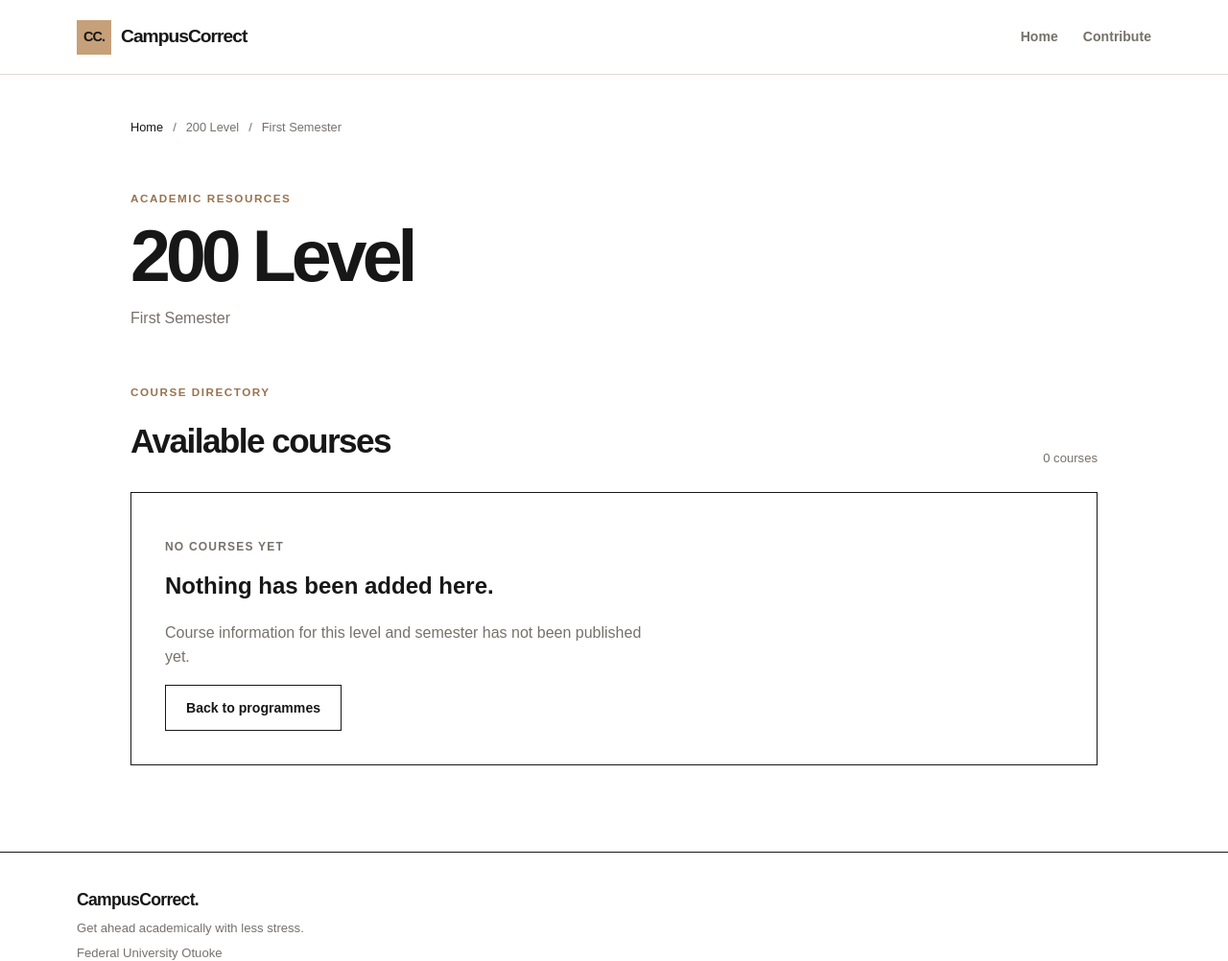
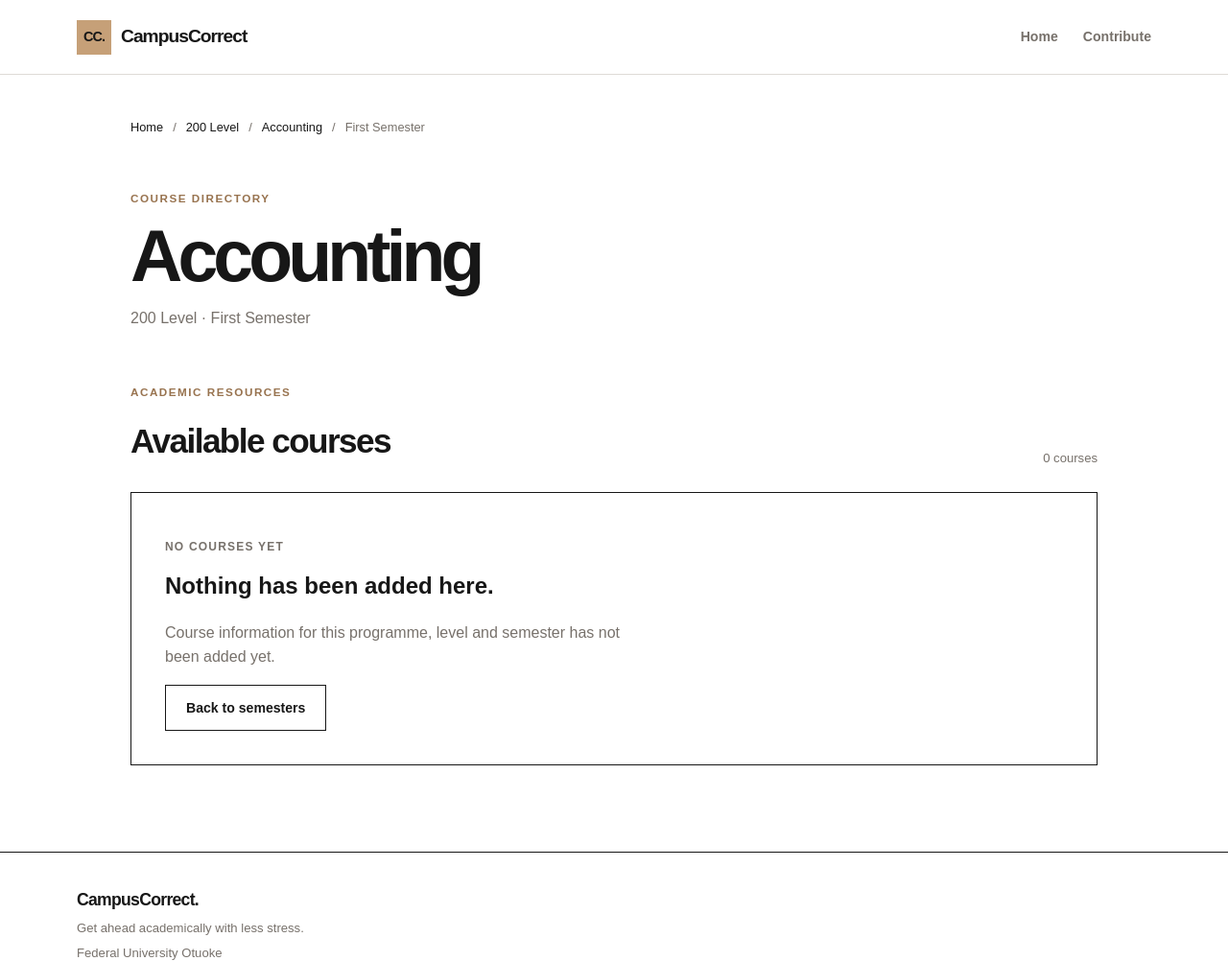
Before and after one commit to AgainBuilds/CampusCorrect, a FastAPI app: page /level/200/programme/4/semester/1 in a window 1280 px wide. Shown: the top 1002 px of the page at 96% size. Run offline with FastAPI, Linux system fonts and the light colour scheme; data comes from the database, SQL or seed files in the repository.

Commit message:
Update courses.html

```diff
--- a/app/templates/courses.html
+++ b/app/templates/courses.html
@@ -1,71 +1,122 @@
 
 {% extends "base.html" %}
 
-{% block title %}{{ level }} Level · {{ semester_name }} · CampusCorrect{% endblock %}
+{% block title %}{{ programme.name }} · {{ level }} Level · {{ semester_name }} · CampusCorrect{% endblock %}
 
 {% block content %}
+
 <section class="academic-page">
 
     <nav class="academic-breadcrumb" aria-label="Breadcrumb">
+
         <a href="/">Home</a>
         <span>/</span>
-        <span>{{ level }} Level</span>
+
+        <a href="/level/{{ level }}">
+            {{ level }} Level
+        </a>
         <span>/</span>
+
+        <a href="/level/{{ level }}/programme/{{ programme.id }}">
+            {{ programme.name }}
+        </a>
+        <span>/</span>
+
         <span>{{ semester_name }}</span>
+
     </nav>
 
     <header class="academic-heading">
-        <p class="eyebrow">ACADEMIC RESOURCES</p>
-        <h1>{{ level }} Level</h1>
-        <p class="academic-subtitle">{{ semester_name }}</p>
+
+        <p class="eyebrow">COURSE DIRECTORY</p>
+
+        <h1>{{ programme.name }}</h1>
+
+        <p class="academic-subtitle">
+            {{ level }} Level · {{ semester_name }}
+        </p>
+
     </header>
 
     <div class="academic-section-heading">
+
         <div>
-            <p class="eyebrow">COURSE DIRECTORY</p>
+            <p class="eyebrow">ACADEMIC RESOURCES</p>
             <h2>Available courses</h2>
         </div>
 
         <span class="course-count">
-            {{ courses|length }} course{% if courses|length != 1 %}s{% endif %}
+            {{ courses|length }}
+            course{% if courses|length != 1 %}s{% endif %}
         </span>
+
     </div>
 
     {% if courses %}
+
         <div class="course-list">
+
             {% for course in courses %}
+
                 <a
                     href="/course/{{ course.id }}"
                     class="course-item"
                 >
+
                     <div class="course-item-main">
-                        <span class="course-code">{{ course.code }}</span>
-                        <h3>{{ course.title or course.code }}</h3>
-                        <p>
-                            {{ course.programme.name if course.programme else "Academic programme" }}
-                        </p>
+
+                        <span class="course-code">
+                            {{ course.code }}
+                        </span>
+
+                        <h3>
+                            {{ course.title or course.code }}
+                        </h3>
+
+                        <p>{{ programme.name }}</p>
+
                     </div>
 
                     <div class="course-item-meta">
-                        <span>
-                            {{ "First Semester" if course.semester == "1" else "Second Semester" }}
+
+                        <span>{{ semester_name }}</span>
+
+                        <span class="course-arrow" aria-hidden="true">
+                            →
                         </span>
-                        <span class="course-arrow" aria-hidden="true">→</span>
+
                     </div>
+
                 </a>
+
             {% endfor %}
+
         </div>
+
     {% else %}
+
         <div class="academic-empty">
+
             <p class="empty-code">NO COURSES YET</p>
+
             <h2>Nothing has been added here.</h2>
+
             <p>
-                Course information for this level and semester
-                has not been published yet.
+                Course information for this programme,
+                level and semester has not been added yet.
             </p>
-            <a href="/" class="button button-secondary">Back to programmes</a>
+
+            <a
+                href="/level/{{ level }}/programme/{{ programme.id }}"
+                class="button button-secondary"
+            >
+                Back to semesters
+            </a>
+
         </div>
+
     {% endif %}
 
 </section>
+
 {% endblock %}
```
